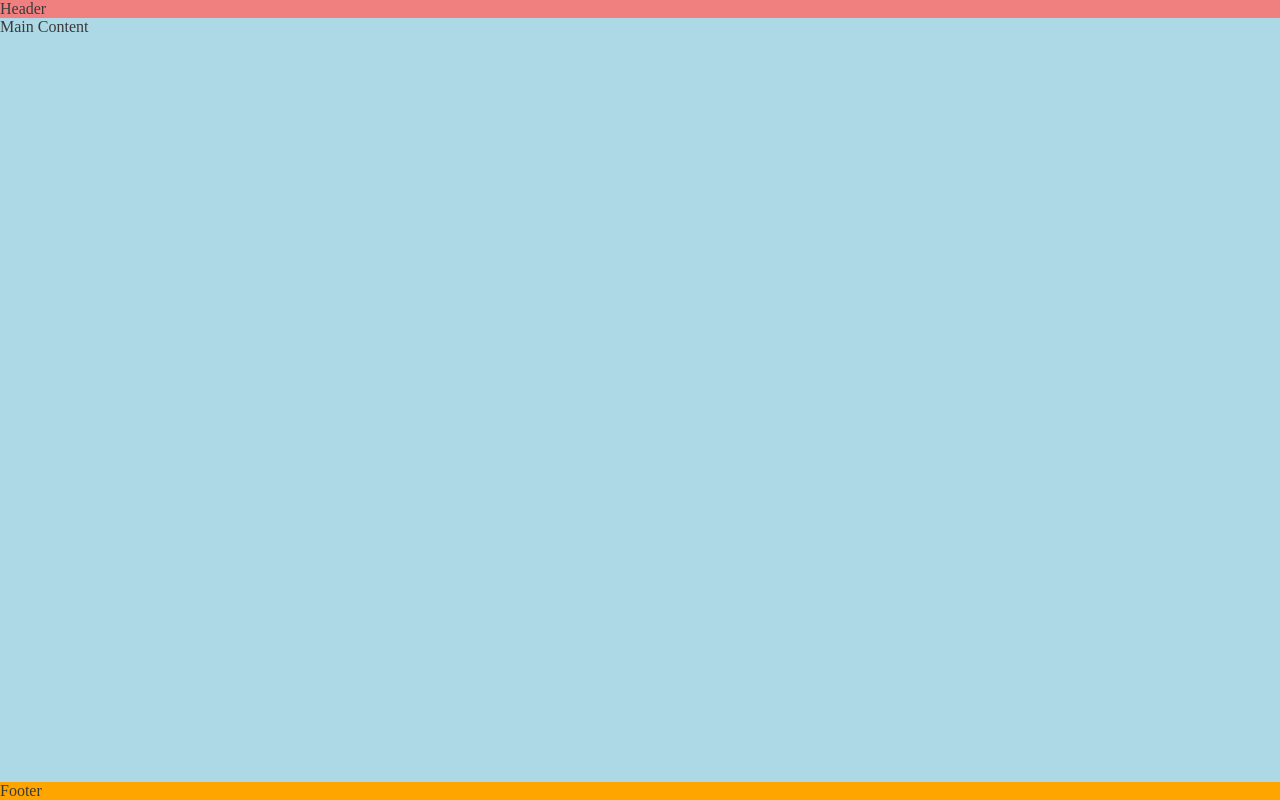
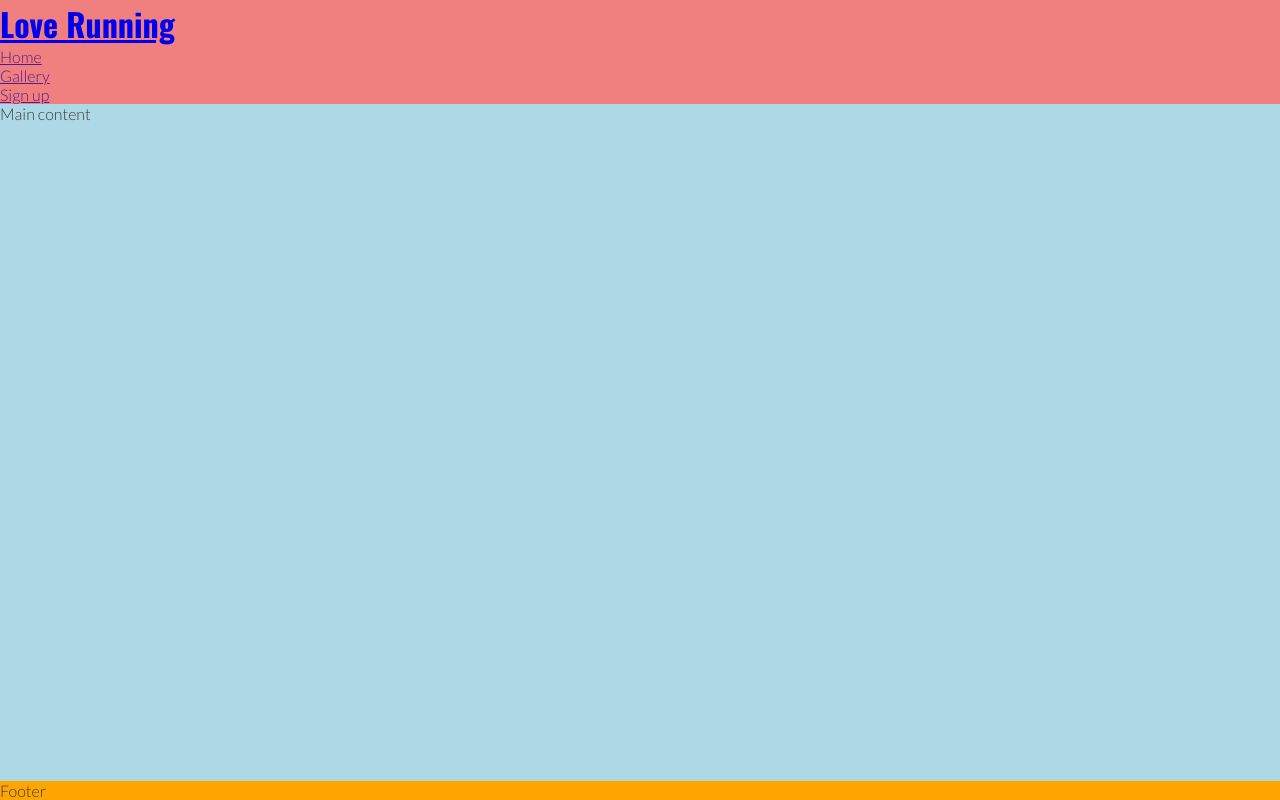
Before and after one commit to andreamaestri/love-running, a plain HTML site: page index.html in a window 1280 px wide. Drawn offline with nearby package versions, Linux system fonts and the light colour scheme.

Commit message:
ADD: Logo to header and 'Lato' 'Oswald' font-family to CSS elements

```diff
--- a/assets/css/style.css
+++ b/assets/css/style.css
@@ -1,3 +1,6 @@
+/* Google fonts import */
+@import url('https://fonts.googleapis.com/css2?family=Lato:wght@300&family=Oswald:wght@200;300;400;500;600;700&display=swap');
+
 /* Asterisk wildcard selector to override default styles added by the browser */
 * {
     padding: 0;
@@ -12,8 +15,12 @@ body {
     flex-direction: column;
     /* Generic project styles */
     color: #3a3a3a;
+    font-family: 'Lato', sans-serif;
 }
 
+h1 {
+    font-family: 'Oswald', sans-serif;
+}
 
 /* Header */
 header {
--- a/index.html
+++ b/index.html
@@ -1,29 +1,49 @@
 <!DOCTYPE html>
 <html lang="en">
+
 <head>
     <meta charset="UTF-8">
     <meta name="viewport" content="width=device-width, initial-scale=1.0">
-    <!--Meta tags for search engines-->
-    <meta name="description" content="Love Running. Club for runners in Dublin, Ireland.
-    Urban running, trail running, Dublin docklands and Phoenix Park.">
-    <meta name="keywords" content="love running, run, running club, runners, Ireland, Dublin, sport, exercise.">
-    <!--Title-->
+    <!-- Meta tags for search engines -->
+    <meta name="description"
+        content="Love Running. Club for runners in Dublin, Ireland. Urban running, trail running. Dublin docklands and Phoenix Park">
+    <meta name="keywords" content="love running, run, running club, runners, Ireland, Dublin, sport, exercise">
+    <!-- Title -->
     <title>Love Running</title>
-    <!--Favicon-->
+    <!-- Favicon -->
     <link rel="apple-touch-icon" sizes="180x180" href="assets/favicon/apple-touch-icon.png">
     <link rel="icon" type="image/png" sizes="32x32" href="assets/favicon/favicon-32x32.png">
     <link rel="icon" type="image/png" sizes="16x16" href="assets/favicon/favicon-16x16.png">
-    <!--Stylesheet-->
+    <!-- Stylesheet -->
     <link rel="stylesheet" href="assets/css/style.css">
 </head>
+
 <body>
-    <!--Header-->
-    <header>Header</header>
+    <!-- Header -->
+    <header>
+        <a href="index.html">
+            <h1 id="logo">Love Running</h1>
+            <nav>
+                <ul>
+                    <li>
+                        <a href="">Home</a>
+                    </li>
+                    <li>
+                        <a href="">Gallery</a>
+                    </li>
+                    <li>
+                        <a href="">Sign up</a>
+                    </li>
+                </ul>
+            </nav>
+        </a>
+    </header>
 
-    <!--Main Content-->
-    <main>Main Content</main>
+    <!-- Main content -->
+    <main>Main content</main>
 
-    <!--Footer-->
+    <!-- Footer -->
     <footer>Footer</footer>
 </body>
+
 </html>
```
